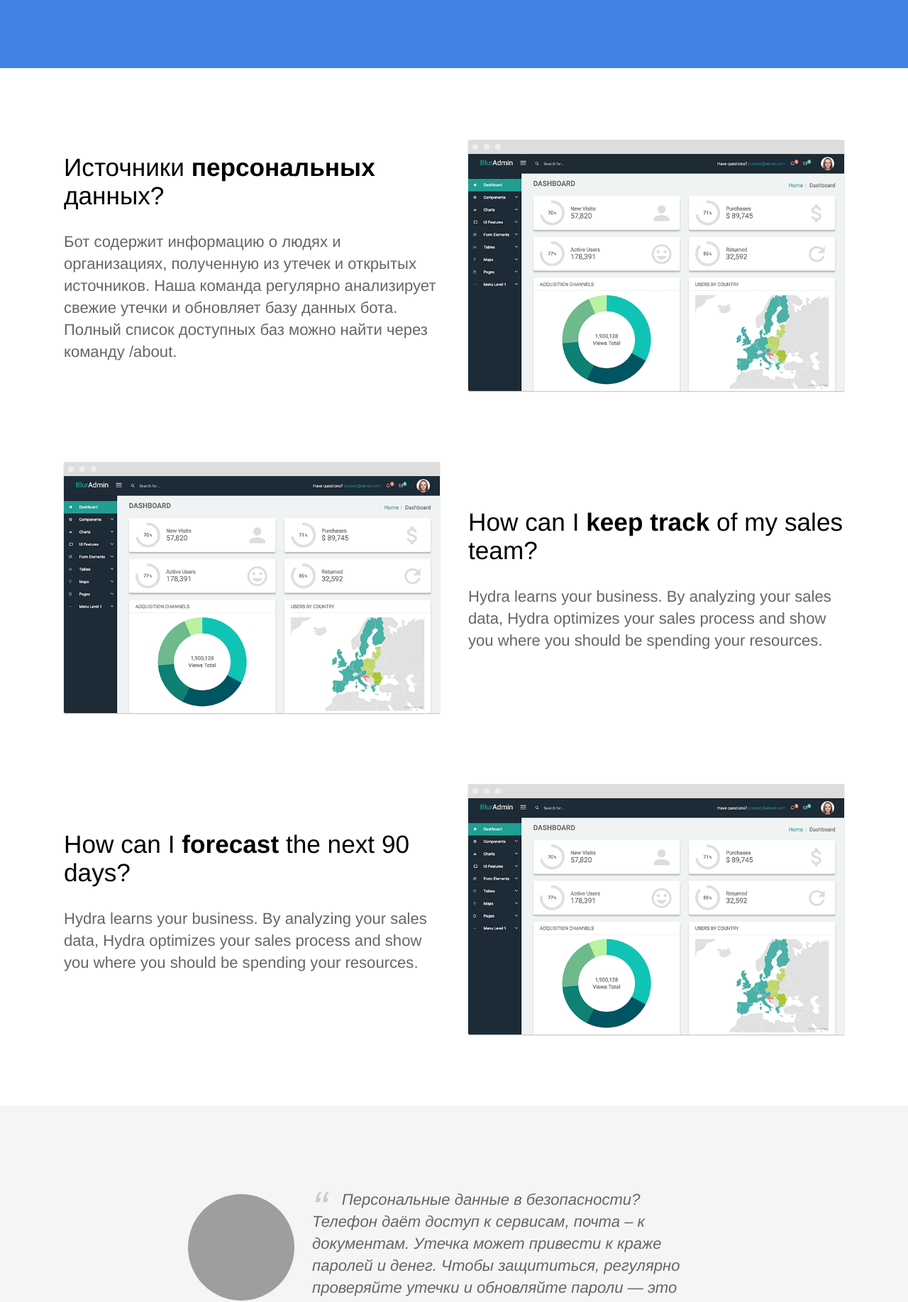
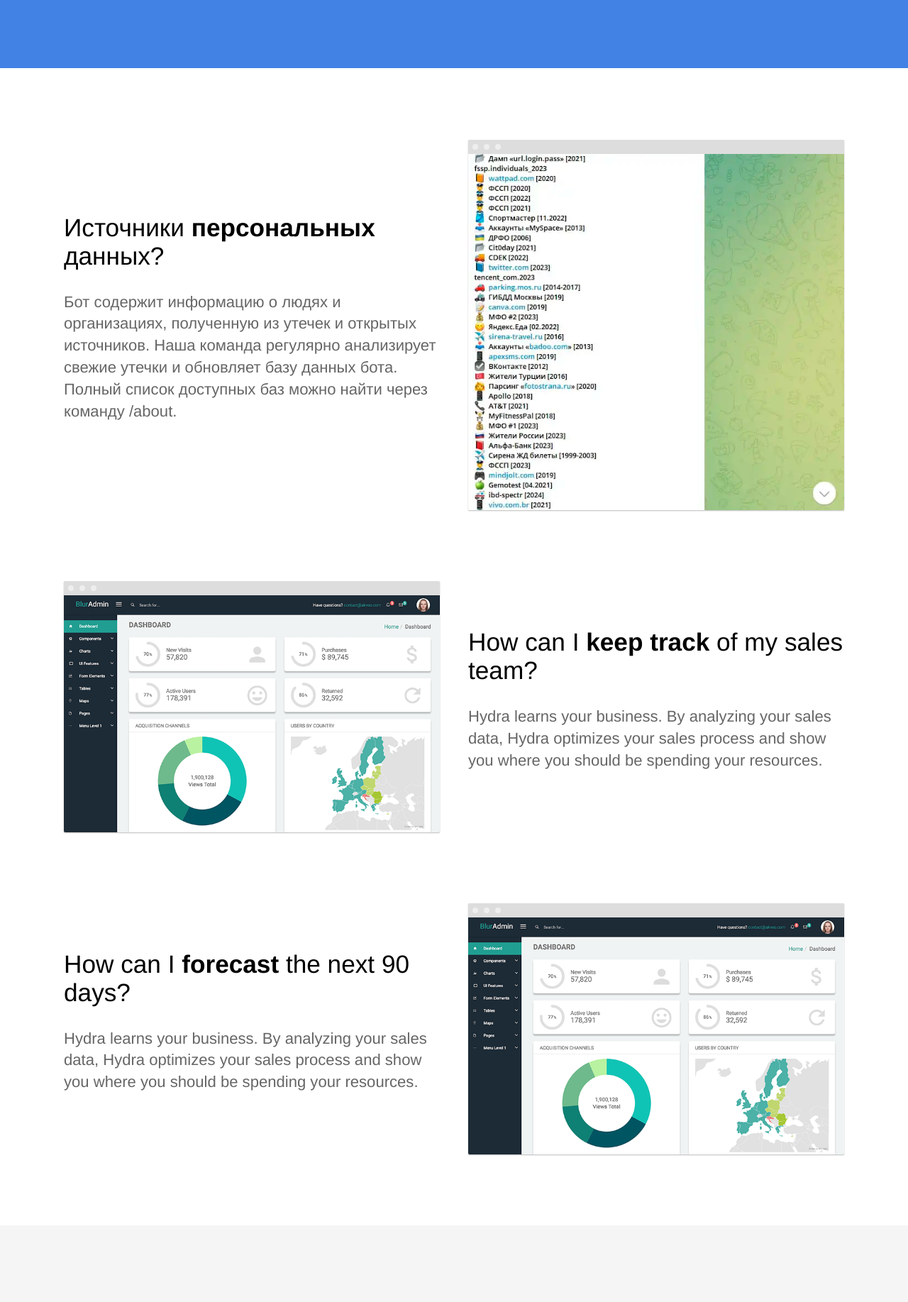
Before and after one commit to usersboxbots/usersboxbots.github.io, a Jekyll site: the page built from index.html, in a window 1280 px wide. Shown: the part 882-2717 px from the top of the page at 71% size. Built offline with Jekyll 4.4.1, drawn with Linux system fonts in a browser that asks for light colours; grey boxes are pictures that could not be loaded.

Commit message:
Update index.html

```diff
--- a/index.html
+++ b/index.html
@@ -21,7 +21,7 @@
 				<p>Бот содержит информацию о людях и организациях, полученную из утечек и открытых источников. Наша команда регулярно анализирует свежие утечки и обновляет базу данных бота. Полный список доступных баз можно найти через команду /about. </p>
 			</div>
 			<div class="image">
-				<img src="{{ site.baseurl }}/images/dashboard.png" alt="Screenshot" class="screenshot editable" />
+				<img src="{{ site.baseurl }}/images/usersbox2.webp" alt="Screenshot" class="screenshot editable" />
 			</div>
 		</div>
 	</section>
```
